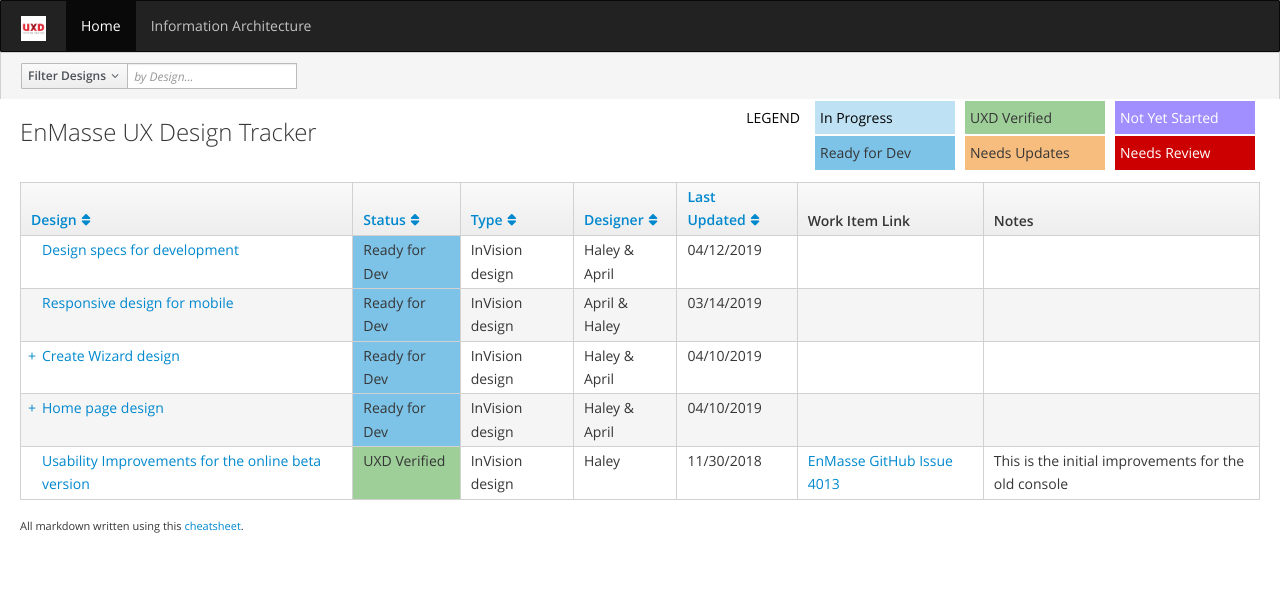
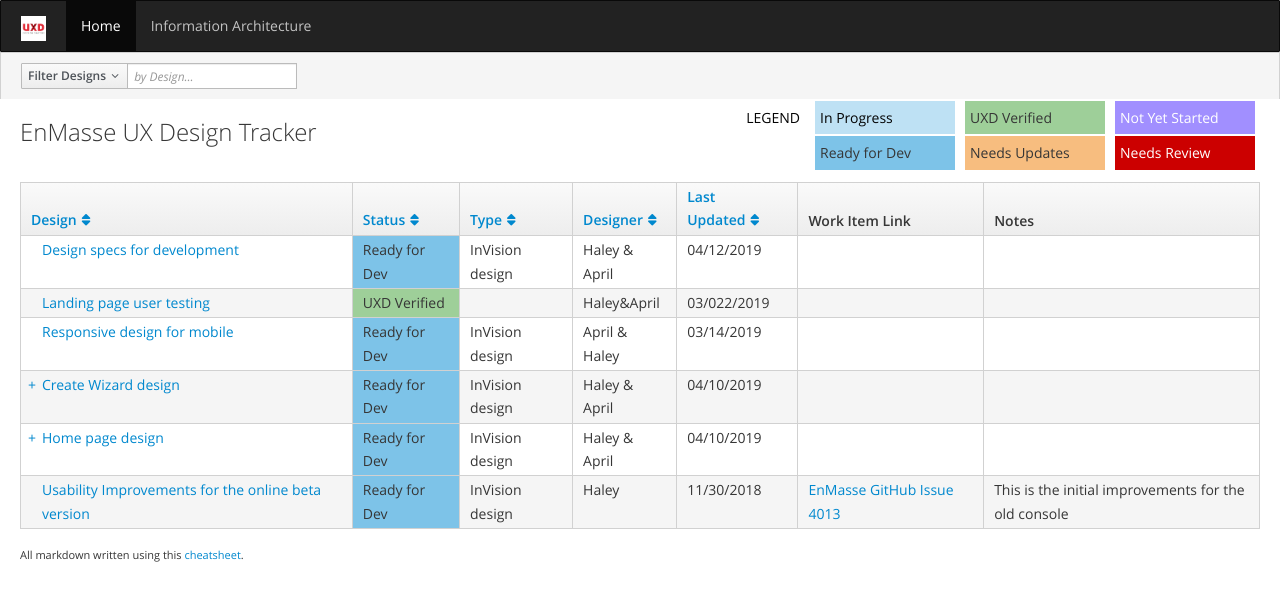
Before and after one commit to bumpux/EnMasse-ux, a Jekyll site: the page built from index.md, in a window 1280 px wide. Shown: the top 601 px of the page. Built offline with Jekyll 4.4.1, drawn with Linux system fonts in a browser that asks for light colours.

Commit message:
Update index.md

```diff
--- a/index.md
+++ b/index.md
@@ -8,6 +8,7 @@ relative_path: ./
 {% include sort-table-header.html -%}
 
 | [Design specs for development](https://redhat.invisionapp.com/share/KERIK1IHXQ8) | Ready for Dev | InVision design | Haley & April | 04/12/2019 | | |
+| [Landing page user testing](https://docs.google.com/document/d/1vTzSJpoWszHvSsoBzOVO6rAK726AwZt_D8lpFLbzQ_8/edit?usp=sharing) | UXD Verified | | Haley&April | 03/022/2019 | | |
 | [Responsive design for mobile](https://redhat.invisionapp.com/share/YCRPHKTN4P6) | Ready for Dev | InVision design | April & Haley | 03/14/2019 | | |
 | Create Wizard design | Ready for Dev | InVision design | Haley & April | 04/10/2019 | | |
 | [Create Wizard design](https://redhat.invisionapp.com/share/K9RNABE3Y7E) | Version 2 | | |04/10/2019 | | Layout update to resolve usability issues |
@@ -15,6 +16,6 @@ relative_path: ./
 | Home page design | Ready for Dev | InVision design | Haley & April | 04/10/2019 | | |
 | [Home page design](https://redhat.invisionapp.com/share/M4RNAB3YH2F) | Version 2 | | |04/10/2019 | | Layout update to resolve usability issues |
 | [Home page design](https://redhat.invisionapp.com/share/GJRNA9LT6V2) | Version 1 | | | 03/01/2019 |  | List view of all instances |
-| [Usability Improvements for the online beta version](https://redhat.invisionapp.com/share/WDOQSTTPU7J) | UXD Verified | InVision design | Haley | 11/30/2018 | [EnMasse GitHub Issue 4013](https://github.com/EnMasseProject/enmasse/issues/1787) | This is the initial improvements for the old console
+| [Usability Improvements for the online beta version](https://redhat.invisionapp.com/share/WDOQSTTPU7J) | Ready for Dev | InVision design | Haley | 11/30/2018 | [EnMasse GitHub Issue 4013](https://github.com/EnMasseProject/enmasse/issues/1787) | This is the initial improvements for the old console
 
 ###### All markdown written using this [cheatsheet](https://github.com/adam-p/markdown-here/wiki/Markdown-Cheatsheet).
```
